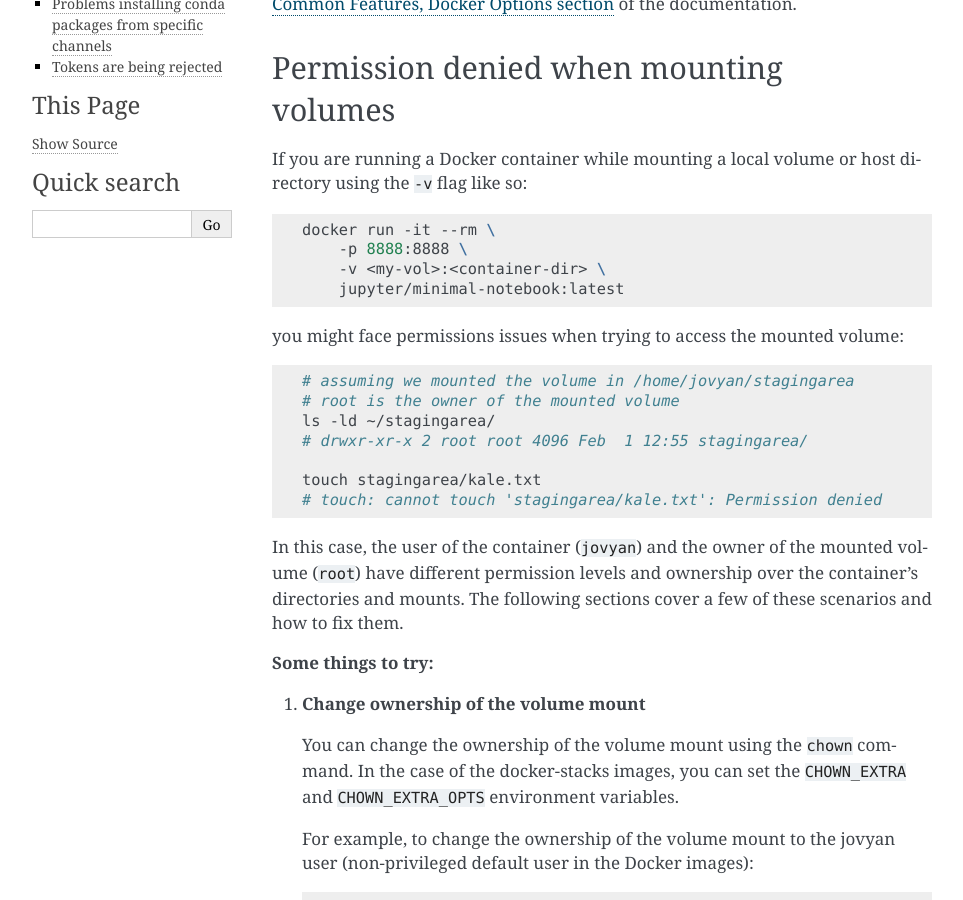
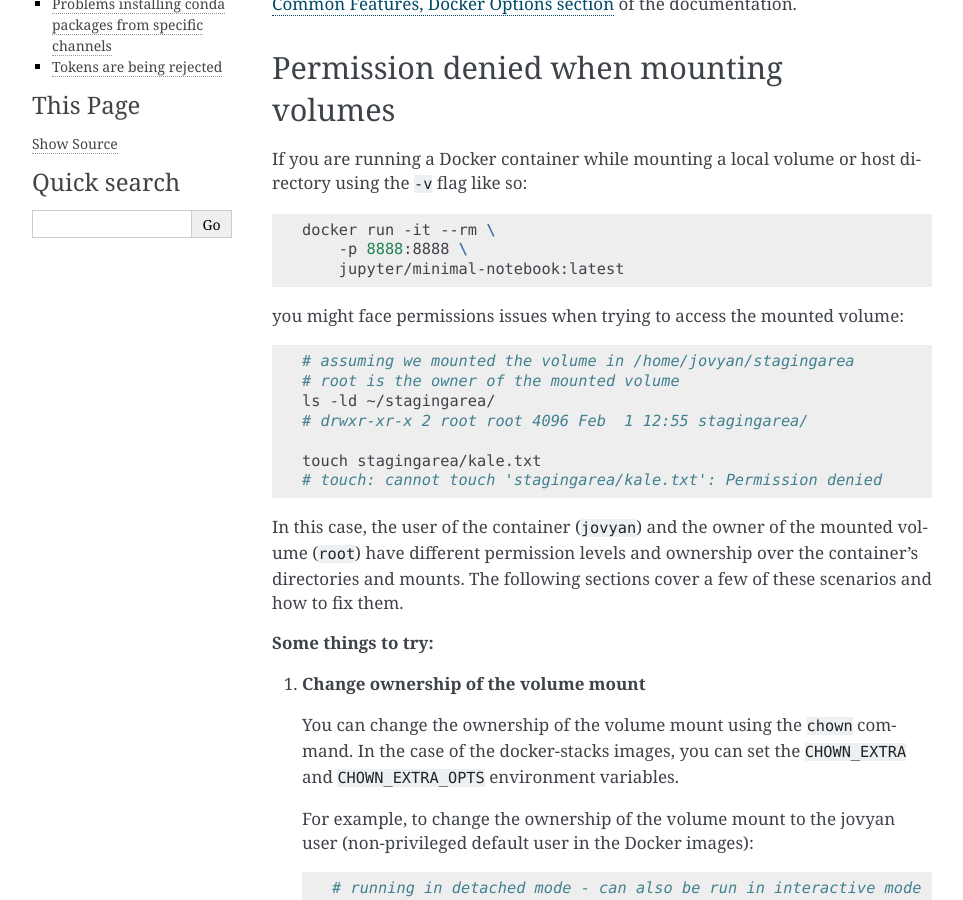
Before and after one commit to jupyter/docker-stacks, a Sphinx documentation site: the page built from docs/using/troubleshooting.md, in a window 1280 px wide and 900 px high, scrolled down 332 px. Shown: the whole window, without its empty margins (148-1111 px from the left). Built offline with Sphinx 7.4.7, drawn with Linux system fonts in a browser that asks for light colours.

Commit message:
:pencil2: Fix split

````diff
--- a/docs/using/troubleshooting.md
+++ b/docs/using/troubleshooting.md
@@ -1,6 +1,7 @@
 # Troubleshooting Common Problems
 
-When troubleshooting, you may see unexpected behaviors or receive an error message. This section provides advice on
+When troubleshooting, you may see unexpected behaviors or receive an error message.
+This section provides advice on
 how to identify and fix some of the most commonly encountered issues.
 
 Most of the `docker run` flags used in this document are explained in detail in the [Common Features, Docker Options section](../using/common.html#Docker-Options) of the documentation.
@@ -12,7 +13,6 @@
 ```bash
 docker run -it --rm \
     -p 8888:8888 \
-    -v <my-vol>:<container-dir> \
     jupyter/minimal-notebook:latest
 ```
 
````
